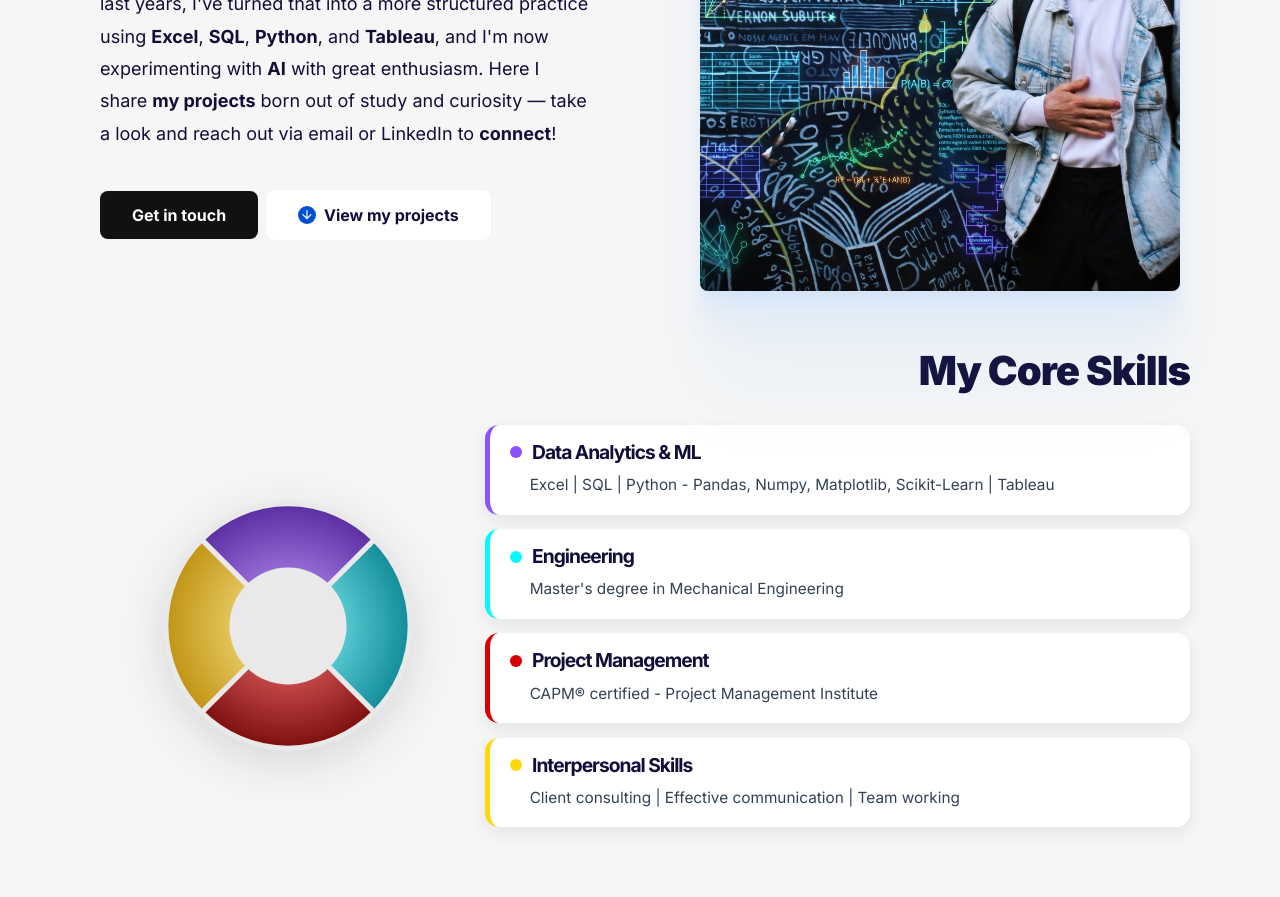
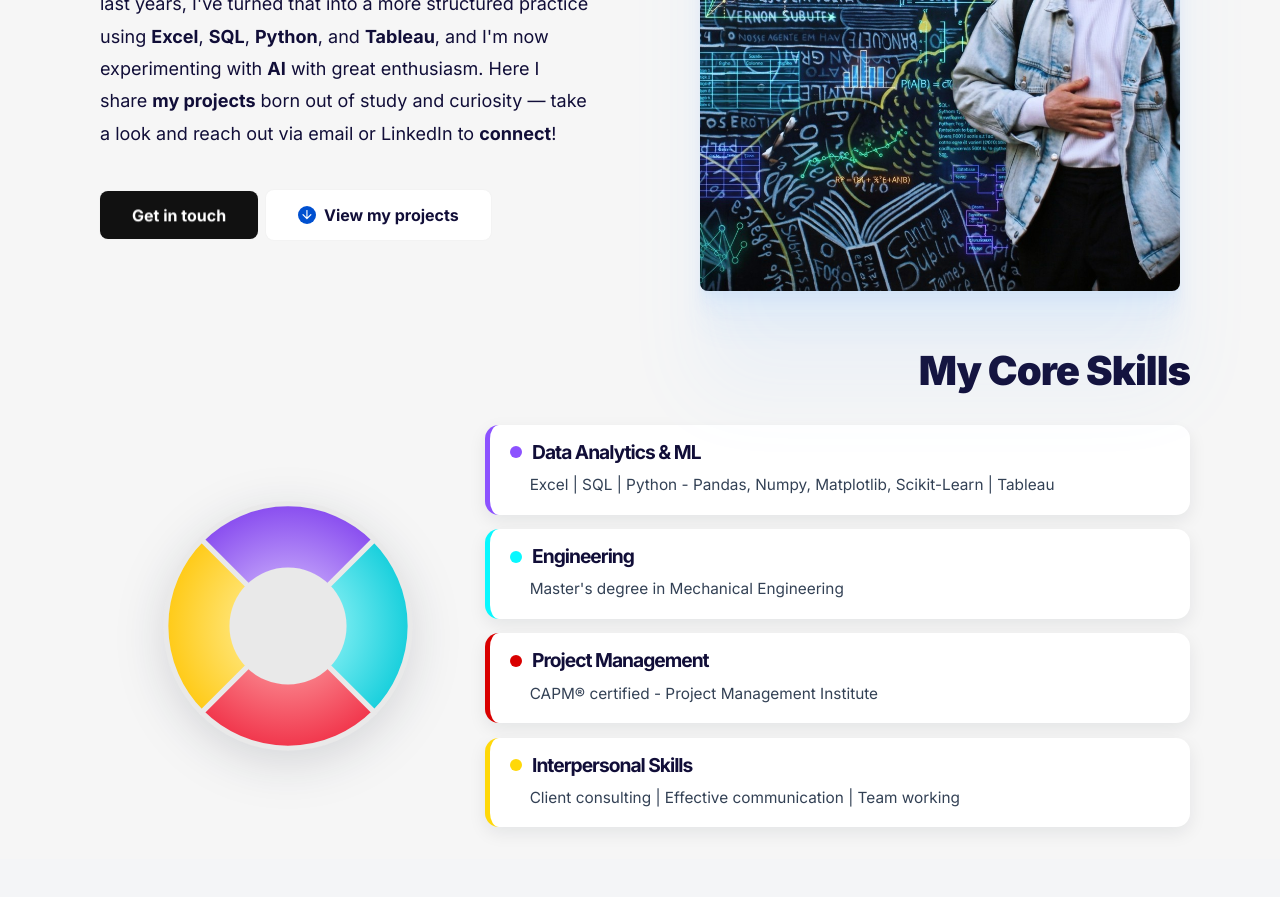
Before and after one commit to gcasarin/gcasarin.github.io, a Jekyll site: the page built from index.html, in a window 1280 px wide. Shown: the part 432-1329 px from the top of the page. Built offline with Jekyll 4.4.1, drawn with Linux system fonts in a browser that asks for light colours; the list of posts is cut into pages by our own code.

Commit message:
Update color gradients in skills pie chart

```diff
--- a/_includes/section-skills.html
+++ b/_includes/section-skills.html
@@ -13,24 +13,24 @@
           <svg class="skills-pie" viewBox="0 0 220 220" width="280" height="280" role="img" aria-label="Skills breakdown: Data Analytics, Engineering, Project Management, and Interpersonal Skills">
             <defs>
               <!--Grandienti pie-slices-->
-             <radialGradient id="grad-da" cx="110" cy="110" r="110" gradientUnits="userSpaceOnUse">
-                <stop offset="0%" stop-color="#c59fff" />
-                <stop offset="100%" stop-color="#4c1d95" />
+              <radialGradient id="grad-da" cx="110" cy="110" r="110" gradientUnits="userSpaceOnUse">
+                <stop offset="0%" stop-color="#e0cfff" />
+                <stop offset="100%" stop-color="#7c3aed" />
               </radialGradient>
 
               <radialGradient id="grad-eng" cx="110" cy="110" r="110" gradientUnits="userSpaceOnUse">
-                <stop offset="0%" stop-color="#8ffaff" />
-                <stop offset="100%" stop-color="#007c8a" />
+                <stop offset="0%" stop-color="#b8ffff" />
+                <stop offset="100%" stop-color="#00c8d7" />
               </radialGradient>
 
               <radialGradient id="grad-pm" cx="110" cy="110" r="110" gradientUnits="userSpaceOnUse">
-                <stop offset="0%" stop-color="#ff7777" />
-                <stop offset="100%" stop-color="#6b0000" />
+                <stop offset="0%" stop-color="#ffb3b3" />
+                <stop offset="100%" stop-color="#ef233c" />
               </radialGradient>
 
               <radialGradient id="grad-is" cx="110" cy="110" r="110" gradientUnits="userSpaceOnUse">
-                <stop offset="0%" stop-color="#fff09a" />
-                <stop offset="100%" stop-color="#b88600" />
+                <stop offset="0%" stop-color="#fff5b1" />
+                <stop offset="100%" stop-color="#ffc400" />
               </radialGradient>
             </defs>
 
```
